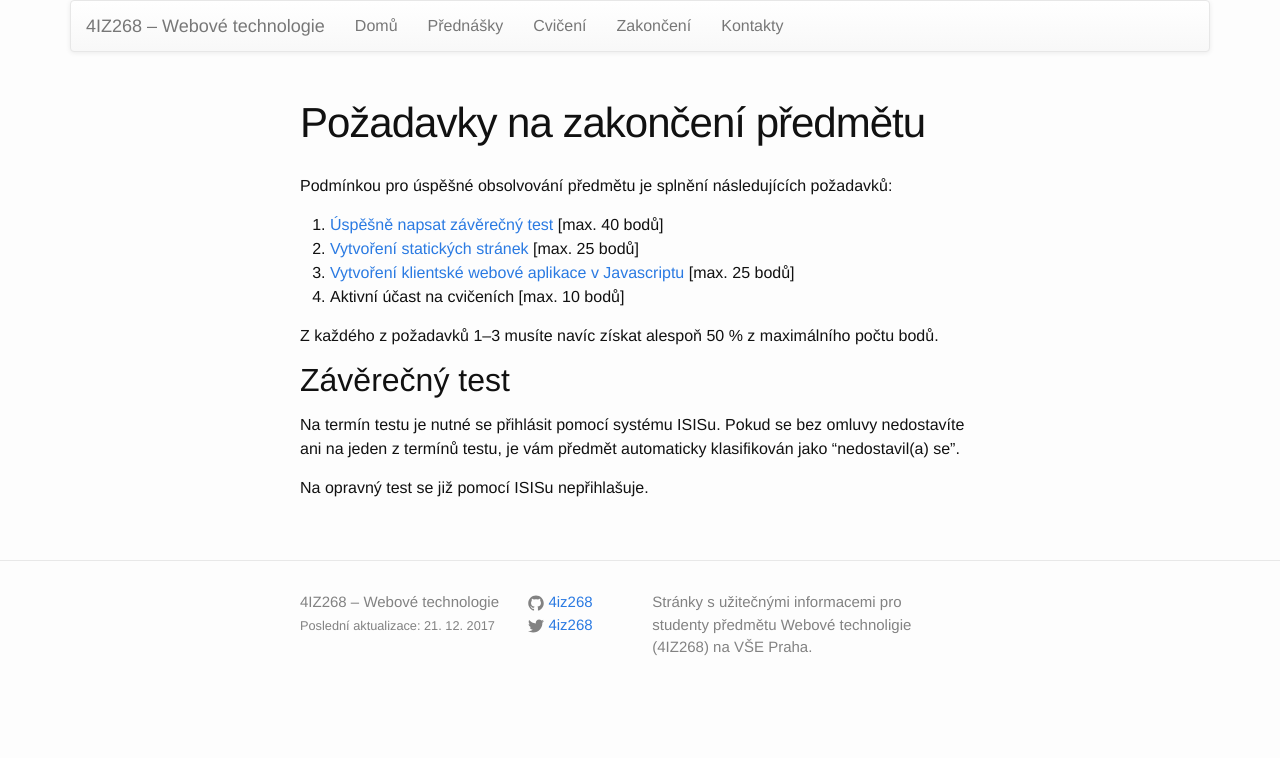
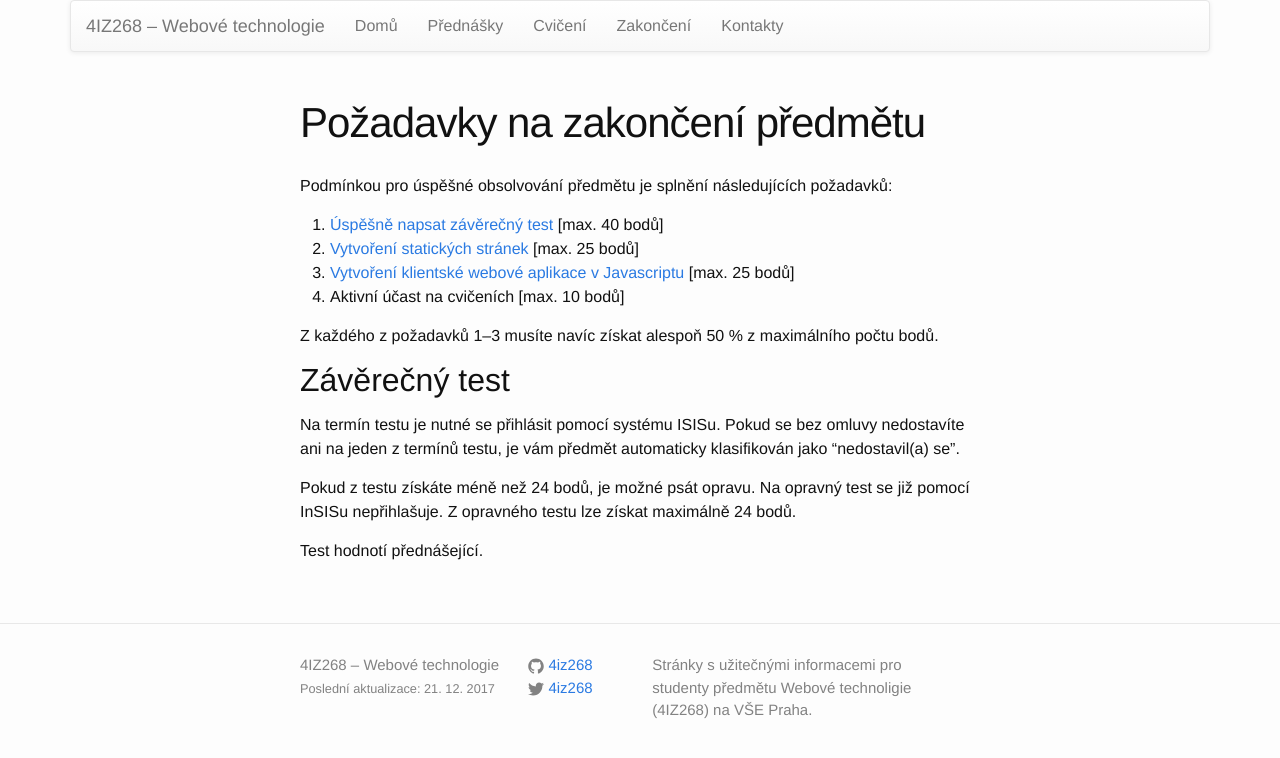
Before and after one commit to 4iz268/4iz268.github.io, a Jekyll site: the page built from zakonceni/index.md, in a window 1280 px wide. Shown: the top 758 px of the page. Built offline with Jekyll 4.4.1, drawn with Linux system fonts in a browser that asks for light colours; nearby versions of some CDN libraries.

Commit message:
Upřesnění podmínek pro opakování testu

```diff
--- a/zakonceni/index.md
+++ b/zakonceni/index.md
@@ -20,4 +20,8 @@ Na termín testu je nutné se přihlásit pomocí systému ISISu. Pokud se
 bez omluvy nedostavíte ani na jeden z termínů testu, je vám předmět
 automaticky klasifikován jako "nedostavil(a) se".
 
-Na opravný test se již pomocí ISISu nepřihlašuje.
+Pokud z testu získáte méně než 24 bodů, je možné psát opravu. Na
+opravný test se již pomocí InSISu nepřihlašuje. Z opravného testu lze
+získat maximálně 24 bodů.
+
+Test hodnotí přednášející.
```
